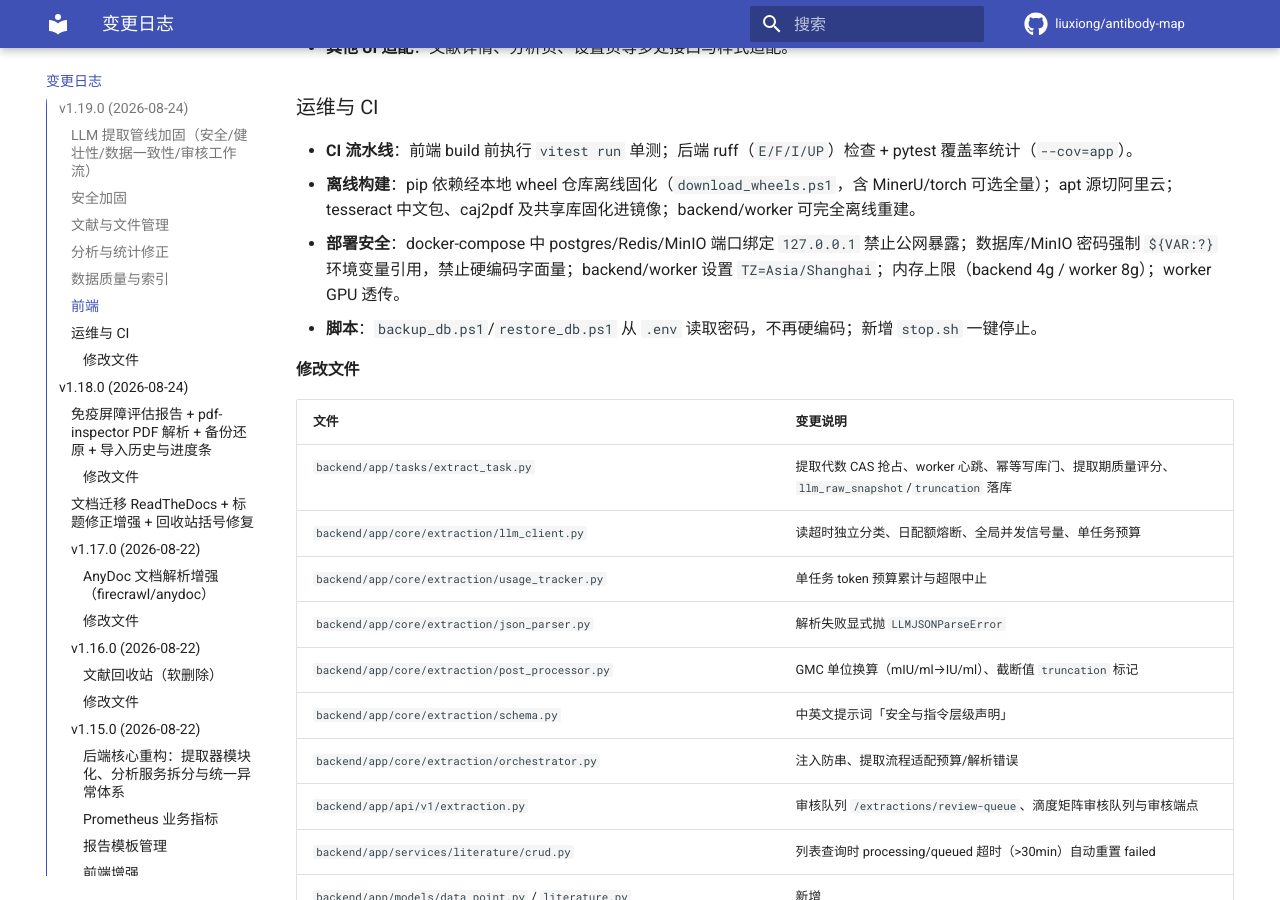
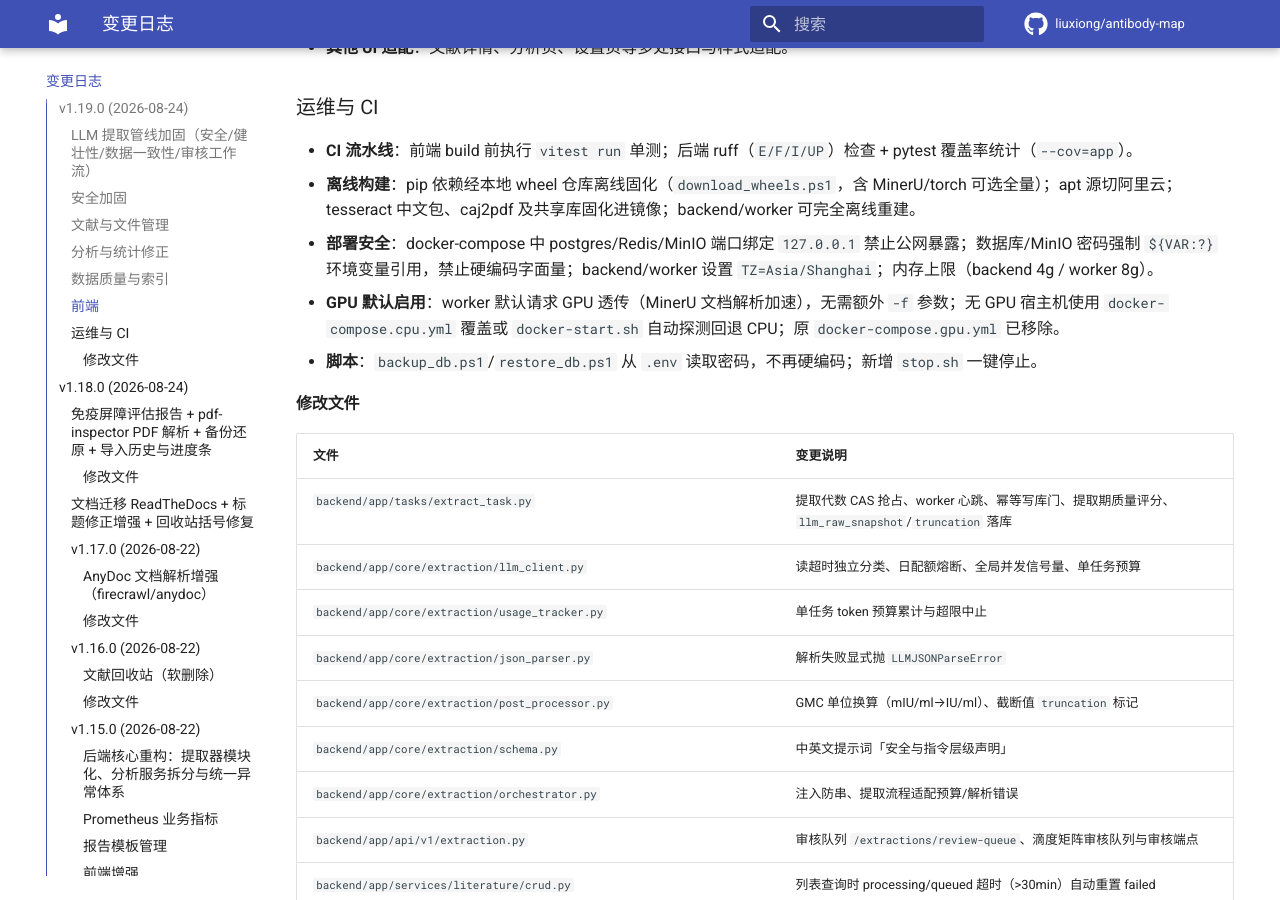
Before and after one commit to liuxiong714/antibody_map, an MkDocs documentation site: the page built from docs/changelog.md, in a window 1280 px wide and 900 px high, scrolled down 2438 px. Built offline with MkDocs 1.6.1 and Material for MkDocs 9.7.7, drawn with Linux system fonts in a browser that asks for light colours; comment, search, counter and statistics services are not loaded; some of the changed text lies outside the part shown.

Commit message:
docs: 更新 README 快速开始为 Docker 方式，GPU 默认启用
- README.md 重写快速开始，以 Docker 启动方式为主
- docker-compose.yml 默认嵌入 GPU 透传，移除 docker-compose.gpu.yml
- 新增 docker-compose.cpu.yml CPU 回退覆盖文件
- 新增 docker-start.sh 自动探测 GPU 启动脚本
- changelog 补充 GPU 默认启用变更

```diff
--- a/docs/changelog.md
+++ b/docs/changelog.md
@@ -61,7 +61,8 @@
 
 - **CI 流水线**：前端 build 前执行 `vitest run` 单测；后端 ruff（`E/F/I/UP`）检查 + pytest 覆盖率统计（`--cov=app`）。
 - **离线构建**：pip 依赖经本地 wheel 仓库离线固化（`download_wheels.ps1`，含 MinerU/torch 可选全量）；apt 源切阿里云；tesseract 中文包、caj2pdf 及共享库固化进镜像；backend/worker 可完全离线重建。
-- **部署安全**：docker-compose 中 postgres/Redis/MinIO 端口绑定 `127.0.0.1` 禁止公网暴露；数据库/MinIO 密码强制 `${VAR:?}` 环境变量引用，禁止硬编码字面量；backend/worker 设置 `TZ=Asia/Shanghai`；内存上限（backend 4g / worker 8g）；worker GPU 透传。
+- **部署安全**：docker-compose 中 postgres/Redis/MinIO 端口绑定 `127.0.0.1` 禁止公网暴露；数据库/MinIO 密码强制 `${VAR:?}` 环境变量引用，禁止硬编码字面量；backend/worker 设置 `TZ=Asia/Shanghai`；内存上限（backend 4g / worker 8g）。
+- **GPU 默认启用**：worker 默认请求 GPU 透传（MinerU 文档解析加速），无需额外 `-f` 参数；无 GPU 宿主机使用 `docker-compose.cpu.yml` 覆盖或 `docker-start.sh` 自动探测回退 CPU；原 `docker-compose.gpu.yml` 已移除。
 - **脚本**：`backup_db.ps1`/`restore_db.ps1` 从 `.env` 读取密码，不再硬编码；新增 `stop.sh` 一键停止。
 
 #### 修改文件
@@ -109,7 +110,8 @@
 | `frontend/nginx.conf` | `client_max_body_size 60m` |
 | `.github/workflows/ci.yml` | 前端 vitest、后端 ruff + 覆盖率 |
 | `backend/scripts/download_wheels.ps1` / `download_apt.ps1` | 离线 wheel/apt 固化 |
-| `docker-compose.yml` / `docker-compose.gpu.yml` | 端口绑定 127.0.0.1、密码强制、TZ、内存上限、GPU 透传 |
+| `docker-compose.yml` | 端口绑定 127.0.0.1、密码强制、TZ、内存上限、GPU 默认启用 |
+| `docker-compose.cpu.yml` / `docker-start.sh` | 新增 CPU 回退覆盖文件与自动探测 GPU 启动脚本，替代 `docker-compose.gpu.yml` |
 | `scripts/backup_db.ps1` / `restore_db.ps1` | 从 `.env` 读取密码 |
 | `start.sh` / `stop.sh` | 启动脚本更新、新增一键停止 |
 
```
Also changed, not shown: README.md (+29 -9 lines), docker-compose.cpu.yml (added, +10 -0 lines), docker-compose.gpu.yml (deleted, +0 -14 lines), docker-compose.yml (+8 -3 lines), 1 other file.
